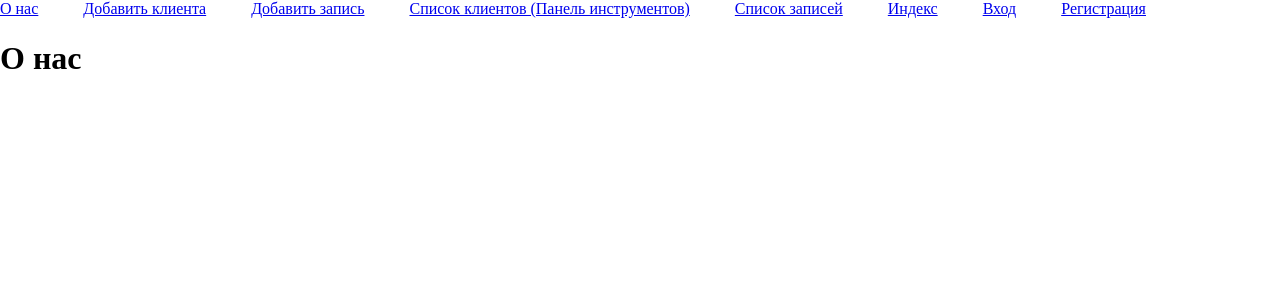
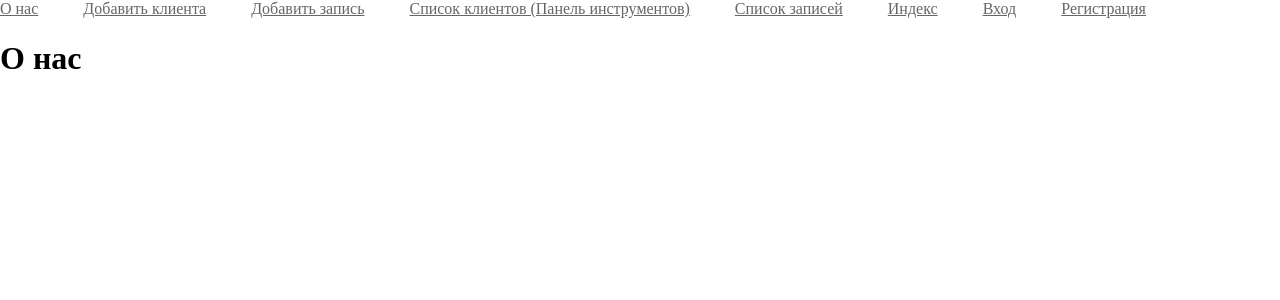
Before and after one commit to tony-against-machine/cmstheone, a Flask app: page /about in a window 1280 px wide. Shown: the top 300 px of the page. Run offline with Flask 3, Linux system fonts and the light colour scheme.

Commit message:
added css property nav__link

```diff
--- a/app/static/css/style.css
+++ b/app/static/css/style.css
@@ -2,13 +2,13 @@
 
 .flex {
     display: flex;
-  }
+}
 
 .list-reset {
     margin: 0;
     padding: 0;
     list-style: none;
-  }
+}
 
 /*/global*/
 
@@ -16,6 +16,13 @@
 
 .header-list-item:not(:last-child) {
     margin-right: 45px;
-  }
+}
+
+.nav__link {
+    font-size: 16px;
+    line-height: 16px;
+    color: #666;
+    transition: color .3s ease-in-out;
+}
 
 /*/header*/
```
